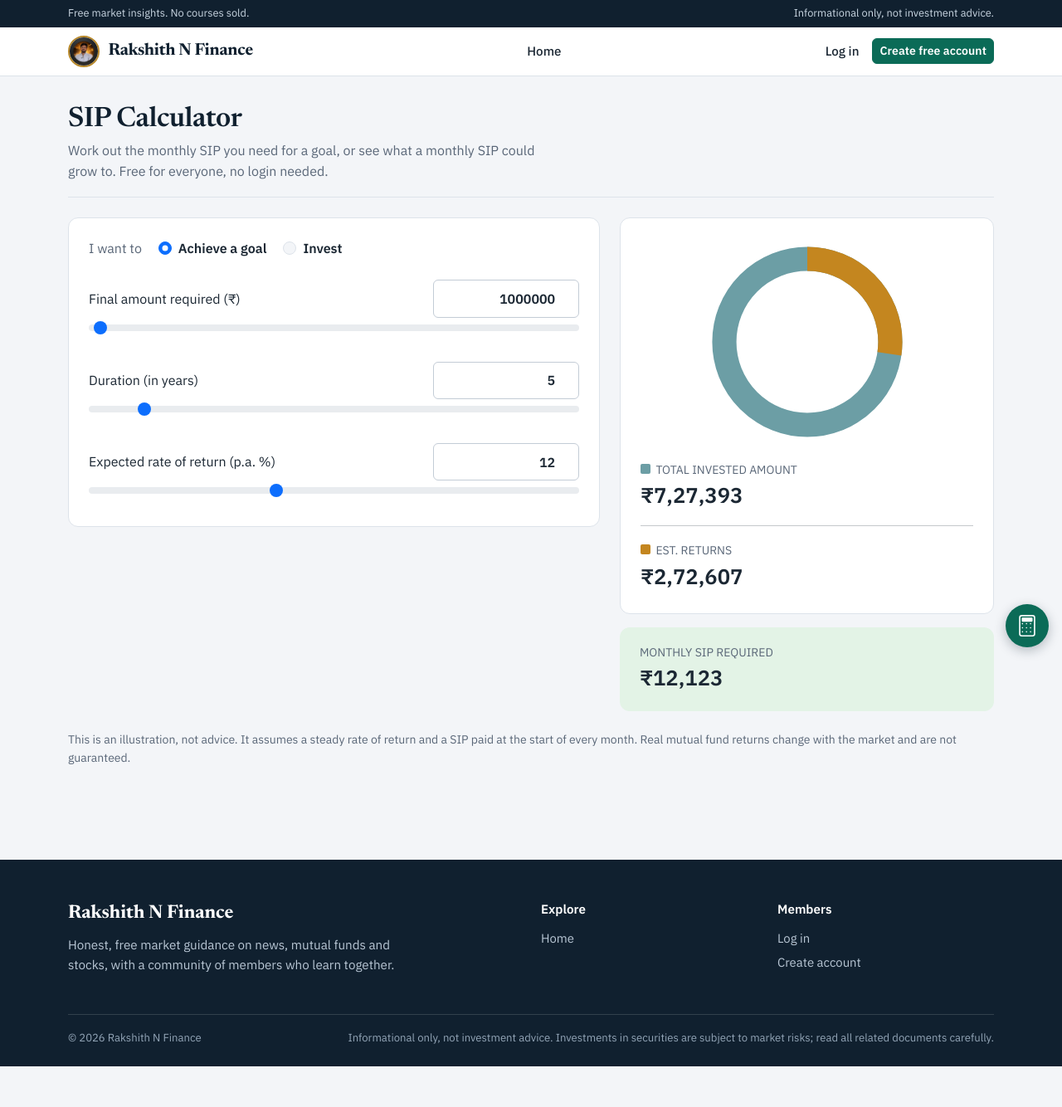
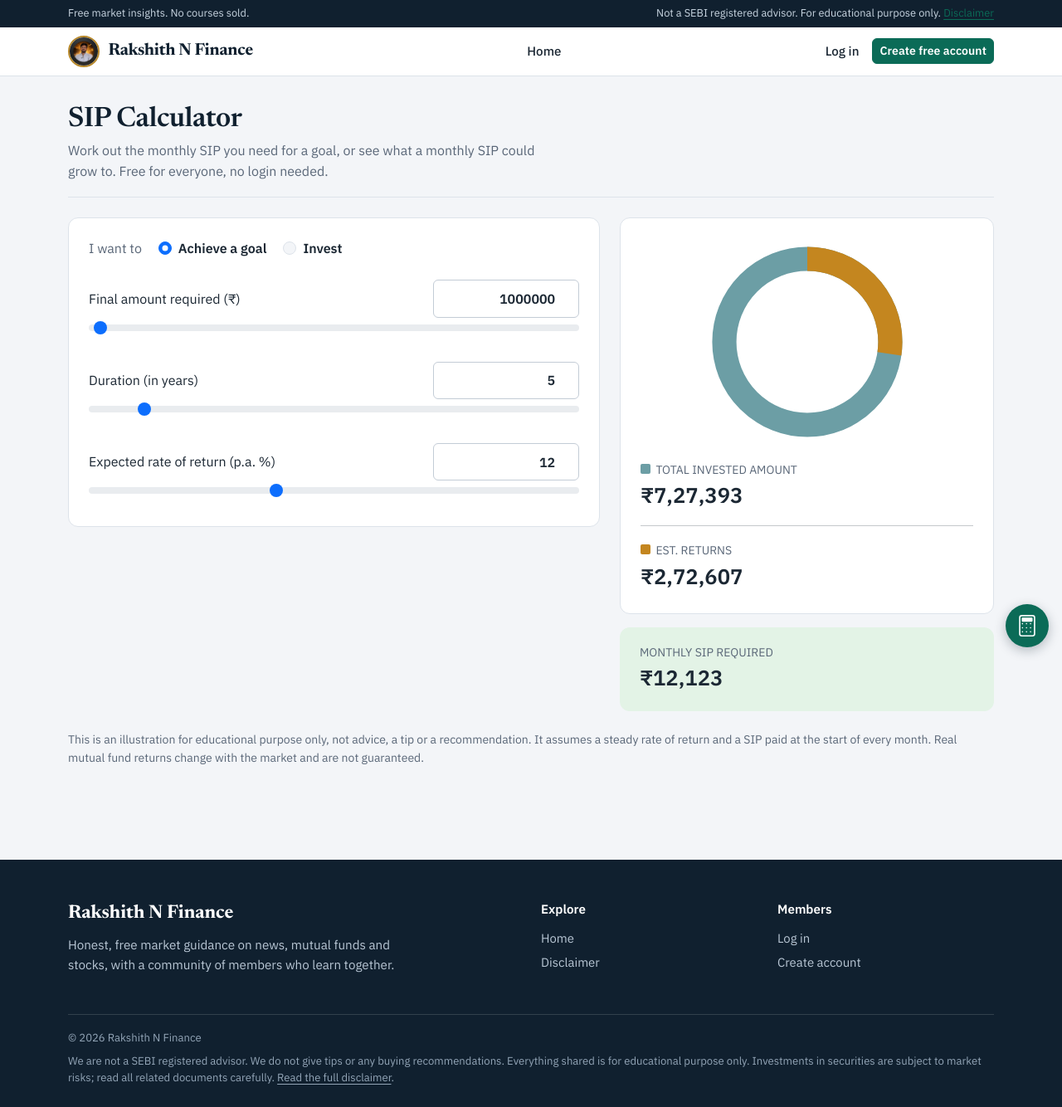
Before and after one commit to purnesh2003/RNF-Final, a Flask app: page /sip-calculator in a window 1280 px wide. Shown: the whole page at 83% size. Before the commit the page ends 1285 px from the top, so only its background shows below. Run offline with Flask 3, Linux system fonts and the light colour scheme; some libraries are stand-ins or nearby versions.

Commit message:
Add SEBI/educational disclaimer

```diff
--- a/app/main.py
+++ b/app/main.py
@@ -69,6 +69,12 @@ def home():
             quiz_attempt = QuizAttempt.query.filter_by(quiz_id=latest_quiz.id, user_id=current_user.id).first()
     return render_template("home.html", posts=posts, file_url=file_url, likes=likes, liked=liked, latest=latest,
                            latest_quiz=latest_quiz, quiz_attempt=quiz_attempt)
+
+
+@bp.route("/disclaimer")
+def disclaimer():
+    """Public disclaimer page (linked from the footer, the top bar and the sign-up form)."""
+    return render_template("disclaimer.html")
 
 
 @bp.route("/sip-calculator")
--- a/app/static/market.js
+++ b/app/static/market.js
@@ -42,7 +42,7 @@
         if (!d.is_today) panel.appendChild(el('div', 'alert alert-warning py-1 px-2 mu-stale', "This is the latest available update (not today's yet)."));
         panel.appendChild(renderBody(d.body));
         var foot = el('div', 'mu-foot');
-        foot.appendChild(el('div', '', 'Posted by the admin. Informational only, not investment advice.'));
+        foot.appendChild(el('div', '', 'Posted by the admin for educational purpose only. Not a SEBI registered advisor; this is not a tip or a buy/sell recommendation.'));
         if (d.sources && d.sources.length) {
           var s = el('div', 'mt-1', 'Sources: ');
           d.sources.forEach(function (x, i) {
--- a/app/static/style.css
+++ b/app/static/style.css
@@ -375,3 +375,4 @@ img, video { max-width: 100%; height: auto; }
 .mu-panel .mu-foot{font-size:.75rem;color:#6b7280;margin-top:10px;border-top:1px solid rgba(0,0,0,.08);padding-top:8px}
 .mu-panel .mu-stale{font-size:.8rem}
 .mu-pre{white-space:pre-wrap;font-family:inherit;font-size:.85rem;margin:6px 0 0}
+.footer-legal a { color: inherit; text-decoration: underline; }
--- a/app/templates/base.html
+++ b/app/templates/base.html
@@ -46,7 +46,7 @@
 <div class="topbar">
   <div class="container">
     <span>Free market insights. No courses sold.</span>
-    <span class="d-none d-md-inline">Informational only, not investment advice.</span>
+    <span class="d-none d-md-inline">Not a SEBI registered advisor. For educational purpose only. <a href="{{ url_for('main.disclaimer') }}">Disclaimer</a></span>
   </div>
 </div>
 
@@ -146,6 +146,7 @@
         <div class="footer-title">Explore</div>
         <ul class="footer-links">
           <li><a href="{{ url_for('main.home') }}">Home</a></li>
+          <li><a href="{{ url_for('main.disclaimer') }}">Disclaimer</a></li>
           {% if current_user.is_authenticated %}
           <li><a href="{{ url_for('main.news') }}">News</a></li>
           <li><a href="{{ url_for('main.mutual_funds') }}">Mutual Funds</a></li>
@@ -169,7 +170,7 @@
     </div>
     <div class="footer-legal">
       <span>&copy; {{ now_year }} {{ site_name }}</span>
-      <span>Informational only, not investment advice. Investments in securities are subject to market risks; read all related documents carefully.</span>
+      <span>We are not a SEBI registered advisor. We do not give tips or any buying recommendations. Everything shared is for educational purpose only. Investments in securities are subject to market risks; read all related documents carefully. <a href="{{ url_for('main.disclaimer') }}">Read the full disclaimer</a>.</span>
     </div>
   </div>
 </footer>
--- a/app/templates/register.html
+++ b/app/templates/register.html
@@ -26,6 +26,7 @@
         <input id="confirm" type="password" name="confirm" class="form-control" minlength="12" autocomplete="new-password" required></div>
       <button class="btn btn-brand w-100 btn-lg">Create account</button>
     </form>
+    <p class="form-text mt-3 mb-0">Everything on this site is for educational purpose only. We are not a SEBI registered advisor and we do not give tips or buying recommendations. <a href="{{ url_for('main.disclaimer') }}" target="_blank" rel="noopener">Read the disclaimer</a>.</p>
     <div class="auth-foot"><span>Already a member? <a href="{{ url_for('auth.login') }}">Log in</a></span></div>
   </div>
 </div>
--- a/app/templates/sip.html
+++ b/app/templates/sip.html
@@ -48,6 +48,6 @@
     </div>
   </div>
 </div>
-<p class="text-muted small mt-4">This is an illustration, not advice. It assumes a steady rate of return and a SIP paid at the start of every month. Real mutual fund returns change with the market and are not guaranteed.</p>
+<p class="text-muted small mt-4">This is an illustration for educational purpose only, not advice, a tip or a recommendation. It assumes a steady rate of return and a SIP paid at the start of every month. Real mutual fund returns change with the market and are not guaranteed.</p>
 {% endblock %}
 {% block scripts %}<script src="{{ url_for('static', filename='sip.js') }}"></script>{% endblock %}
```
Also changed, not shown: app/templates/disclaimer.html (added, +17 -0 lines), tests/test_v27.py (+9 -0 lines).
